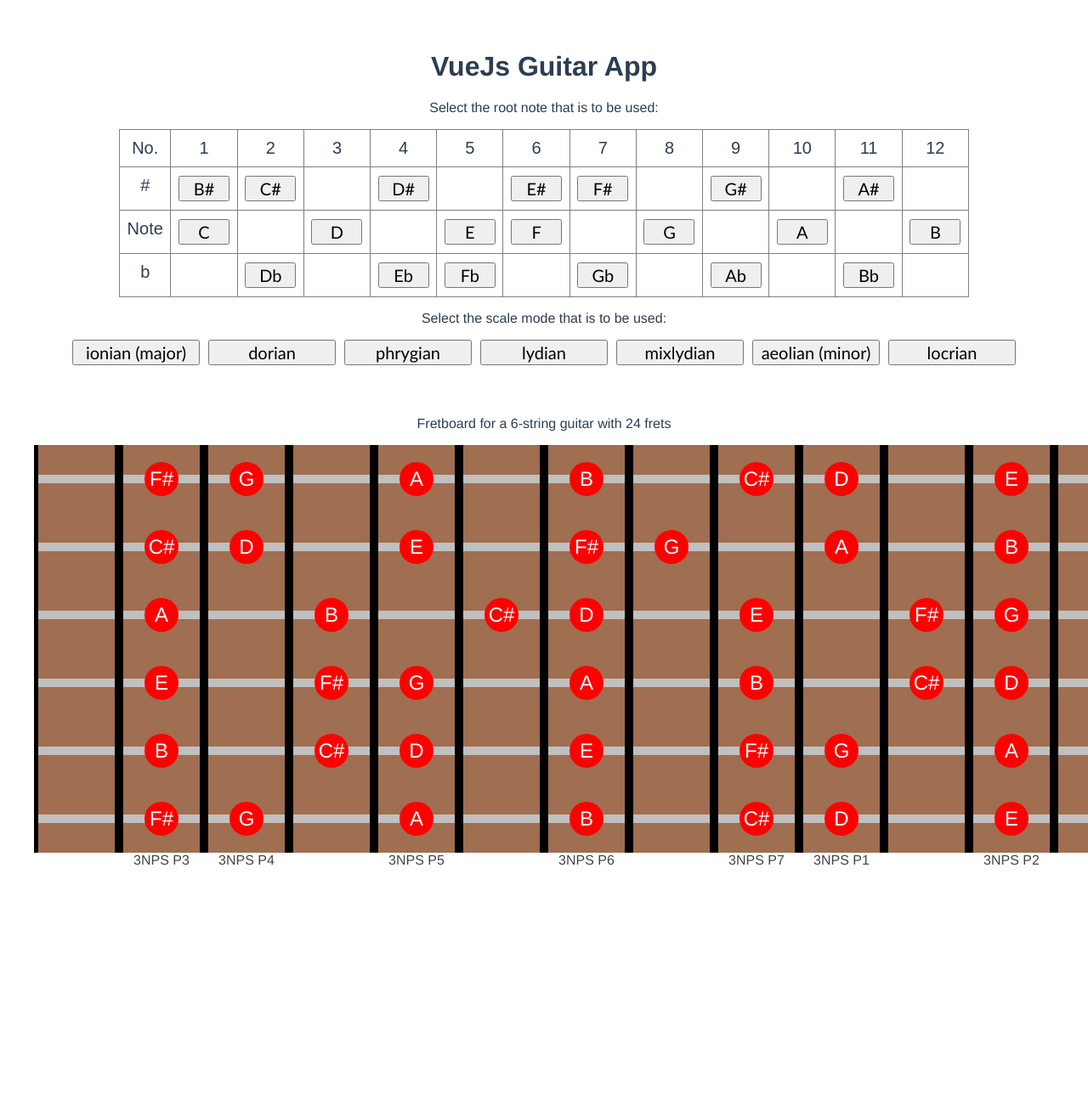
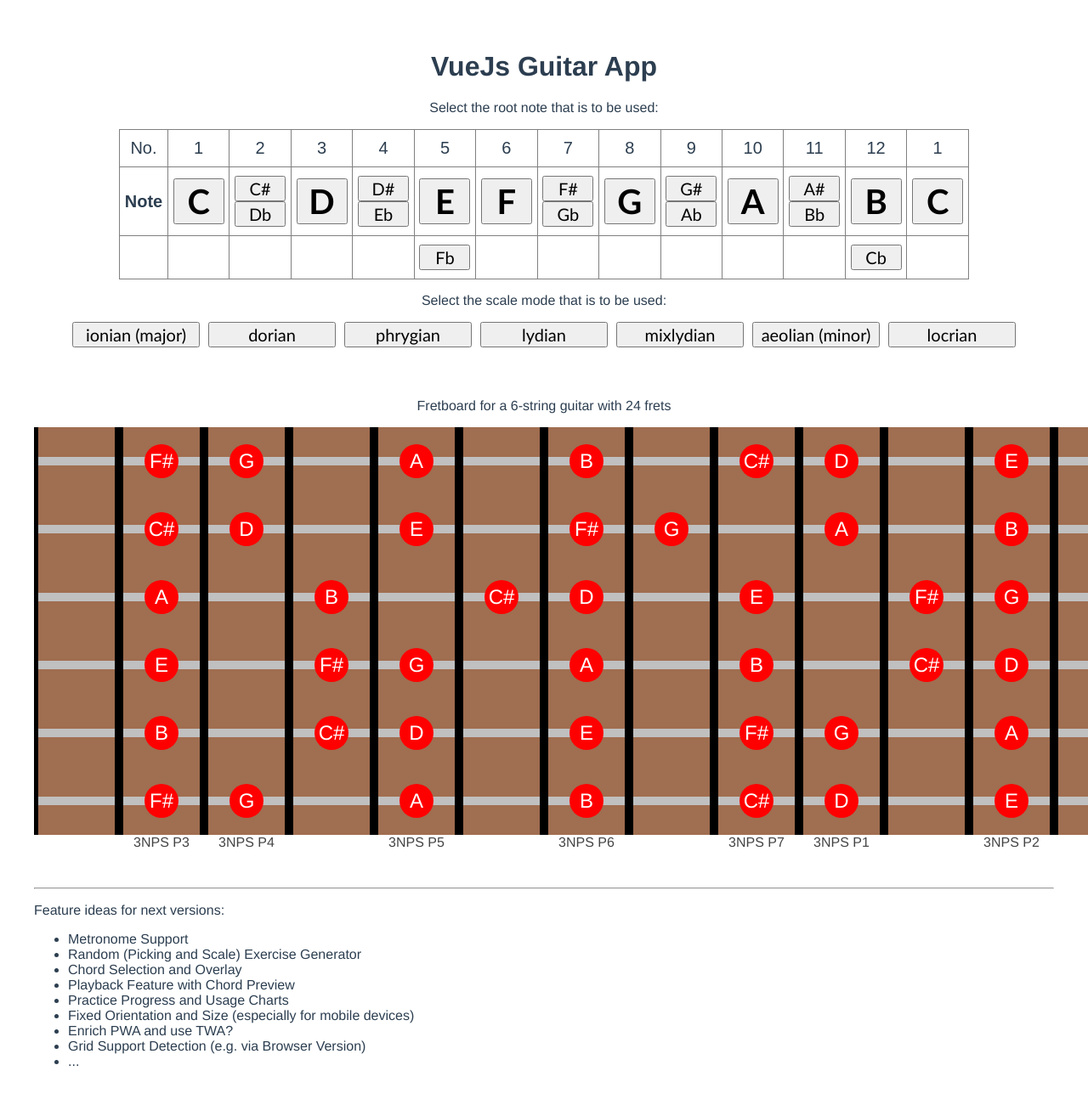
Before and after one commit to DanielSchiessl/VueGuitarApp, a Vue app: page / in a window 1280 px wide. Shown: the top 1294 px of the page at 85% size. Before the commit the page ends 1062 px from the top, so only its background shows below. Built offline with nearby package versions, Linux system fonts and the light colour scheme.

Commit message:
Add list of ideas and update noteselector

```diff
--- a/src/App.vue
+++ b/src/App.vue
@@ -6,6 +6,26 @@
     <noteselectorv2></noteselectorv2>
     <scalemodeselector></scalemodeselector>
     <fretboard></fretboard>
+
+    <br>
+    <br>
+    <hr>
+
+    <div>
+        <p style="text-align: left">Feature ideas for next versions:</p>
+        <ul style="text-align: left">
+            <li style="text-align: left">Metronome Support</li>
+            <li style="text-align: left">Random (Picking and Scale) Exercise Generator</li>
+            <li style="text-align: left">Chord Selection and Overlay</li>
+            <li style="text-align: left">Playback Feature with Chord Preview</li>
+            <li style="text-align: left">Practice Progress and Usage Charts</li>
+            <li style="text-align: left">Fixed Orientation and Size (especially for mobile devices)</li>
+            <li style="text-align: left">Enrich PWA and use TWA?</li>
+            <li style="text-align: left">Grid Support Detection (e.g. via Browser Version)</li>
+            <li style="text-align: left">...</li>
+        </ul>
+    </div>
+
 </template>
 
 <script>
--- a/src/components/noteselectorv2.vue
+++ b/src/components/noteselectorv2.vue
@@ -16,52 +16,40 @@
                 <th class="tg-0lax">10</th>
                 <th class="tg-0lax">11</th>
                 <th class="tg-0lax">12</th>
+                <th class="tg-0lax">1</th>
             </tr>
         </thead>
         <tbody>
             <tr>
-                <td class="tg-0lax">#</td>
-                <td class="tg-0lax"><button class="notebutton" id="B#" v-on:click="select($event)">B#</button></td>
-                <td class="tg-0lax"><button class="notebutton" id="C#" v-on:click="select($event)">C#</button></td>
-                <td class="tg-0lax"></td>
-                <td class="tg-0lax"><button class="notebutton" id="D#" v-on:click="select($event)">D#</button></td>
-                <td class="tg-0lax"></td>
-                <td class="tg-0lax"><button class="notebutton" id="E#" v-on:click="select($event)">E#</button></td>
-                <td class="tg-0lax"><button class="notebutton" id="F#" v-on:click="select($event)">F#</button></td>
-                <td class="tg-0lax"></td>
-                <td class="tg-0lax"><button class="notebutton" id="G#" v-on:click="select($event)">G#</button></td>
-                <td class="tg-0lax"></td>
-                <td class="tg-0lax"><button class="notebutton" id="A#" v-on:click="select($event)">A#</button></td>
-                <td class="tg-0lax"></td>
+                <td class="tg-0lax" style="font-weight: bold">Note</td>
+                <td class="tg-0lax"><button style="font-weight: bold; font-size: 40px" class="notebutton" id="C" v-on:click="select($event)">C</button></td>
+                <td class="tg-0lax"><button class="notebutton" id="C#" v-on:click="select($event)">C#</button><button class="notebutton" id="Db" v-on:click="select($event)">Db</button></td>
+                <td class="tg-0lax"><button style="font-weight: bold; font-size: 40px" class="notebutton" id="D" v-on:click="select($event)">D</button></td>
+                <td class="tg-0lax"><button class="notebutton" id="D#" v-on:click="select($event)">D#</button><button class="notebutton" id="Eb" v-on:click="select($event)">Eb</button></td>
+                <td class="tg-0lax"><button style="font-weight: bold; font-size: 40px" class="notebutton" id="E" v-on:click="select($event)">E</button></td>
+                <td class="tg-0lax"><button style="font-weight: bold; font-size: 40px" class="notebutton" id="F" v-on:click="select($event)">F</button></td>
+                <td class="tg-0lax"><button class="notebutton" id="F#" v-on:click="select($event)">F#</button><button class="notebutton" id="Gb" v-on:click="select($event)">Gb</button></td>
+                <td class="tg-0lax"><button style="font-weight: bold; font-size: 40px" class="notebutton" id="G" v-on:click="select($event)">G</button></td>
+                <td class="tg-0lax"><button class="notebutton" id="G#" v-on:click="select($event)">G#</button><button class="notebutton" id="Ab" v-on:click="select($event)">Ab</button></td>
+                <td class="tg-0lax"><button style="font-weight: bold; font-size: 40px" class="notebutton" id="A" v-on:click="select($event)">A</button></td>
+                <td class="tg-0lax"><button class="notebutton" id="A#" v-on:click="select($event)">A#</button><button class="notebutton" id="Bb" v-on:click="select($event)">Bb</button></td>
+                <td class="tg-0lax"><button style="font-weight: bold; font-size: 40px" class="notebutton" id="B" v-on:click="select($event)">B</button></td>
+                <td class="tg-0lax"><button style="font-weight: bold; font-size: 40px" class="notebutton" id="C" v-on:click="select($event)">C</button></td>
             </tr>
             <tr>
-                <td class="tg-0lax">Note</td>
-                <td class="tg-0lax"><button class="notebutton" id="C" v-on:click="select($event)">C</button></td>
+                <td></td>
                 <td class="tg-0lax"></td>
-                <td class="tg-0lax"><button class="notebutton" id="D" v-on:click="select($event)">D</button></td>
                 <td class="tg-0lax"></td>
-                <td class="tg-0lax"><button class="notebutton" id="E" v-on:click="select($event)">E</button></td>
-                <td class="tg-0lax"><button class="notebutton" id="F" v-on:click="select($event)">F</button></td>
                 <td class="tg-0lax"></td>
-                <td class="tg-0lax"><button class="notebutton" id="G" v-on:click="select($event)">G</button></td>
                 <td class="tg-0lax"></td>
-                <td class="tg-0lax"><button class="notebutton" id="A" v-on:click="select($event)">A</button></td>
-                <td class="tg-0lax"></td>
-                <td class="tg-0lax"><button class="notebutton" id="B" v-on:click="select($event)">B</button></td>
-            </tr>
-            <tr>
-                <td class="tg-0lax">b</td>
-                <td class="tg-0lax"></td>
-                <td class="tg-0lax"><button class="notebutton" id="Db" v-on:click="select($event)">Db</button></td>
-                <td class="tg-0lax"></td>
-                <td class="tg-0lax"><button class="notebutton" id="Eb" v-on:click="select($event)">Eb</button></td>
                 <td class="tg-0lax"><button class="notebutton" id="Fb" v-on:click="select($event)">Fb</button></td>
                 <td class="tg-0lax"></td>
-                <td class="tg-0lax"><button class="notebutton" id="Gb" v-on:click="select($event)">Gb</button></td>
                 <td class="tg-0lax"></td>
-                <td class="tg-0lax"><button class="notebutton" id="Ab" v-on:click="select($event)">Ab</button></td>
                 <td class="tg-0lax"></td>
-                <td class="tg-0lax"><button class="notebutton" id="Bb" v-on:click="select($event)">Bb</button></td>
+                <td class="tg-0lax"></td>
+                <td class="tg-0lax"></td>
+                <td class="tg-0lax"></td>
+                <td class="tg-0lax"><button class="notebutton" id="Cb" v-on:click="select($event)">Cb</button></td>
                 <td class="tg-0lax"></td>
             </tr>
         </tbody>
@@ -82,11 +70,12 @@ export default {
 
 <style type="text/css">
 .tg  {border-collapse:collapse;border-spacing:0;width:1000px}
-.tg td{border-color:grey;border-style:solid;border-width:1px;font-family:Arial, sans-serif;font-size:20px;
+.tg td{border-right: solid 1px grey; border-bottom: solid 1px grey;
+  border-left: solid 1px grey;font-family:Arial, sans-serif;font-size:20px;
   overflow:hidden;padding:10px 5px;word-break:normal;width:5%}
 .tg th{border-color:grey;border-style:solid;border-width:1px;font-family:Arial, sans-serif;font-size:20px;
   font-weight:normal;overflow:hidden;padding:10px 5px;word-break:normal;width:5%}
-.tg .tg-0lax{text-align:center;vertical-align:top;width:5%}
+.tg .tg-0lax{text-align:center;vertical-align:center;width:5%}
 .notebutton {
     width: 60px;
     font-size : 20px;
```
